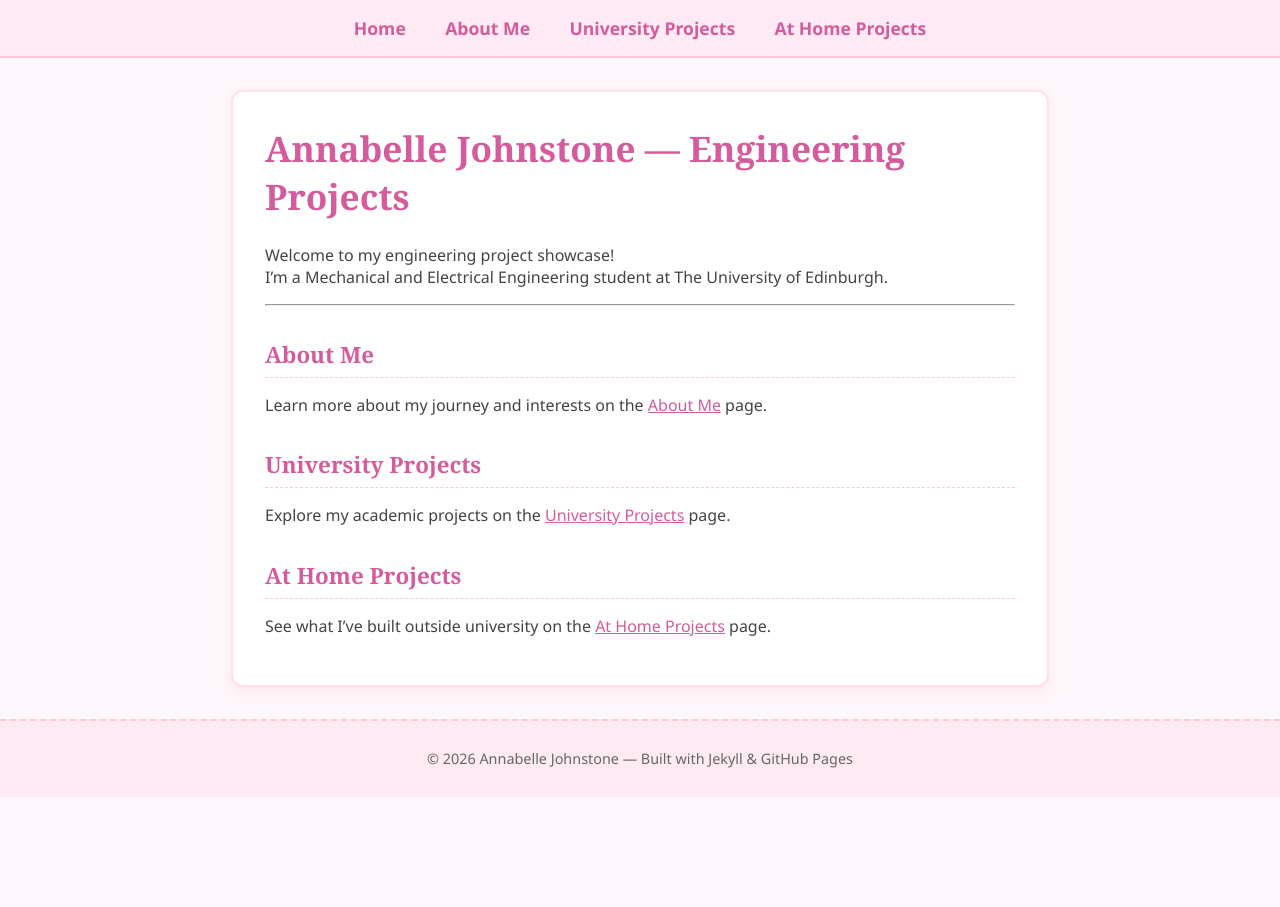
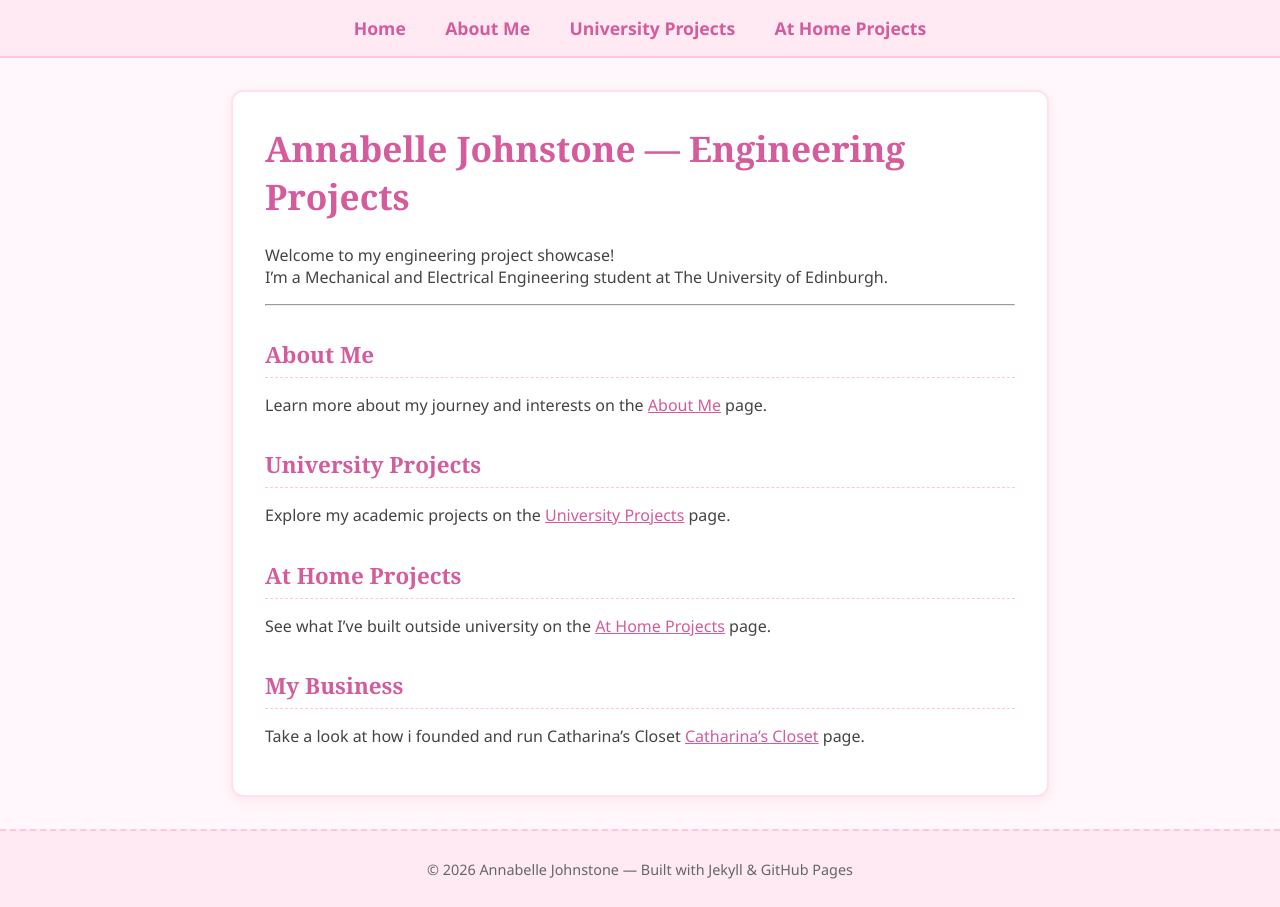
Before and after one commit to AnnabelleJohnstone/AJengineering-projects, a Jekyll site: the page built from index.md, in a window 1280 px wide. Built offline with Jekyll 4.4.1, drawn with Linux system fonts in a browser that asks for light colours.

Commit message:
Update index.md

```diff
--- a/index.md
+++ b/index.md
@@ -18,3 +18,7 @@ Explore my academic projects on the [ University Projects]({{ '/university-proje
 
 ## At Home Projects
 See what I’ve built outside university on the [ At Home Projects]({{ '/home-projects/' | relative_url }}) page.
+
+
+## My Business
+Take a look at how i founded and run Catharina's Closet [Catharina's Closet]({{ '/Catharinas Closet/' | relative_url }}) page.
```
